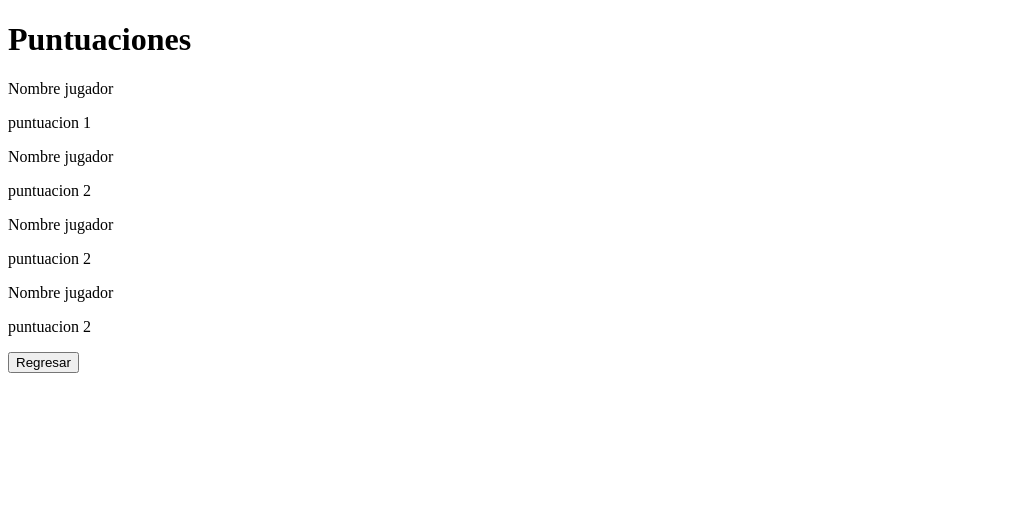
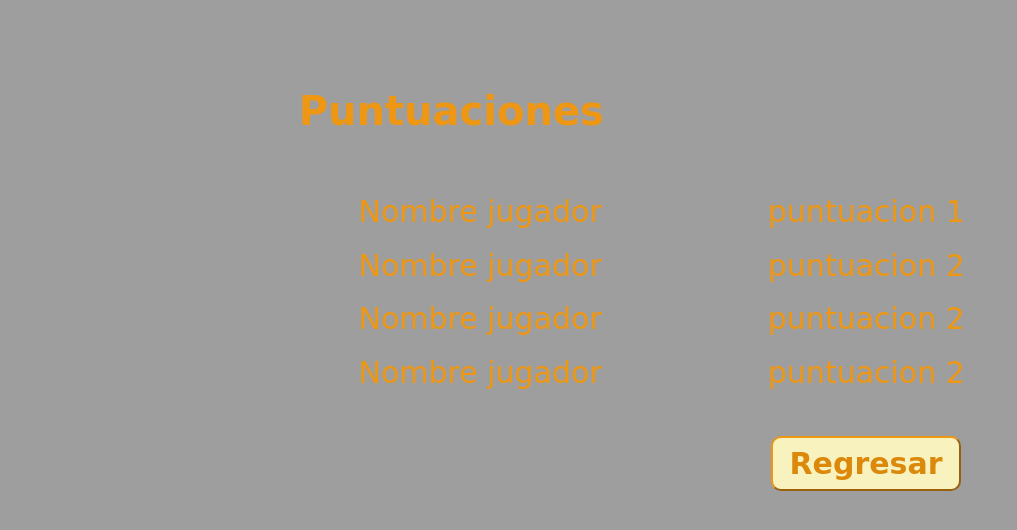
Before and after one commit to Yarko08/WolfAtack, a plain HTML site: page puntuaciones.html in a window 1280 px wide. Shown: the whole page, without its empty margins (0-1017 px from the left). Drawn offline with Linux system fonts and the light colour scheme; the site is published under a folder, as on GitHub Pages, so addresses that start at the root find nothing; a web font is replaced by a local one.

Commit message:
Si
asdasd

```diff
--- a/CSS/puntuaciones.css
+++ b/CSS/puntuaciones.css
@@ -4,7 +4,7 @@
 body{
     font-family: 'Akaya Kanadaka', cursive;
     color: rgb(238, 151, 20);
-    background-image: url(/CSS/menus.png);
+    background-image: url(menus.png);
     background-size: 100%;
 }
 h1{
--- a/puntuaciones.html
+++ b/puntuaciones.html
@@ -5,7 +5,7 @@
     <meta http-equiv="X-UA-Compatible" content="IE=edge">
     <meta name="viewport" content="width=device-width, initial-scale=1.0">
     <title>Document</title>
-    <link rel="stylesheet" href="/CSS/puntuaciones.css">
+    <link rel="stylesheet" href="CSS/puntuaciones.css">
     <link href="https://fonts.googleapis.com/css2?family=Akaya+Kanadaka&display=swap" rel="stylesheet">
 </head>
 <body>
```
